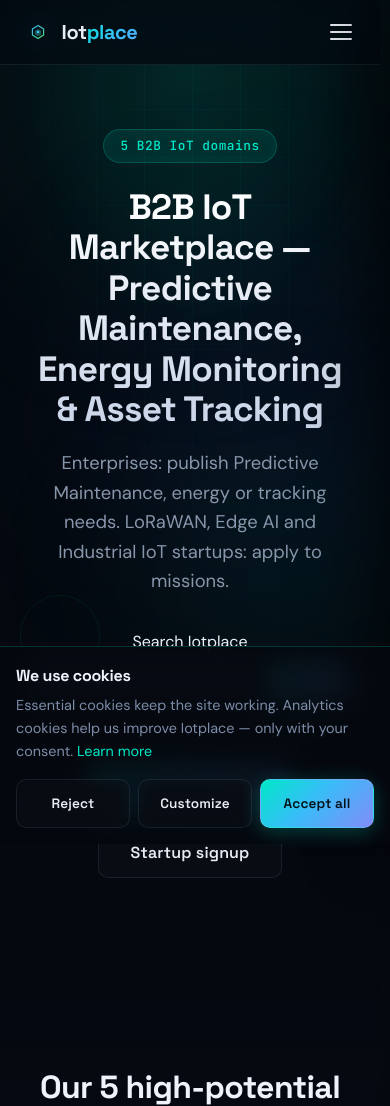
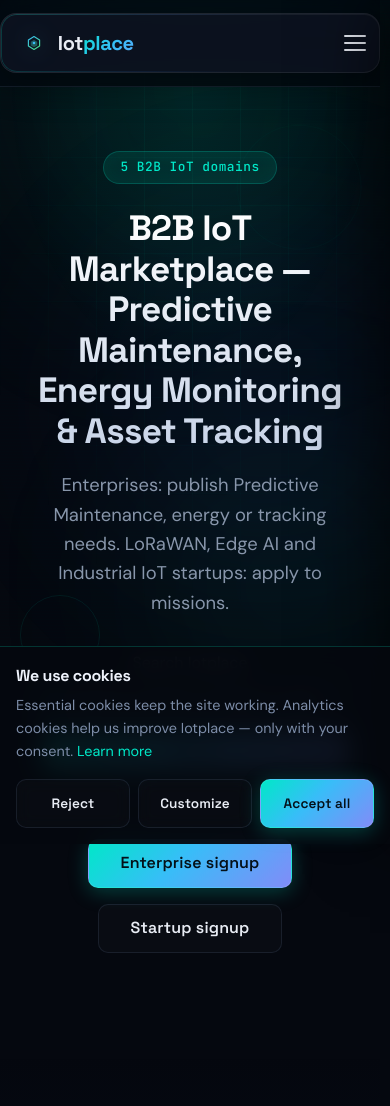
Before and after one commit to Colin-tech-VS/Iotplace, a Flask app: page / in a window 390 px wide. Shown: the top 1106 px of the page. Run offline with Flask 3, Linux system fonts and the light colour scheme; data that the repository does not hold is empty; some libraries are stand-ins or nearby versions.

Commit message:
ui: redesign vitrine navbar as a floating glass pill + cleaner unified search bar
- Navbar: original "floating glass pill" — sticky, rounded, backdrop-blur with a
  faint accent sheen, sitting over the page background so it feels integrated yet
  reads as a normal nav on every page. Plain links become hover/active pills.
- Mobile: hamburger opens a rounded glass dropdown anchored under the pill,
  full-width action buttons, centered language switcher.
- Search: hero + results-page bars restyled as rounded pills with an accent
  button and clearer focus ring; responsive stacking on small screens.
- Bumped style.css cache version to v=14.

Verified with headless Chrome screenshots (desktop, mobile collapsed, mobile
menu open, search page).

```diff
--- a/compte/templates/compte_layout.html
+++ b/compte/templates/compte_layout.html
@@ -9,7 +9,7 @@
     <link rel="preconnect" href="https://fonts.googleapis.com">
     <link rel="preconnect" href="https://fonts.gstatic.com" crossorigin>
     <link href="https://fonts.googleapis.com/css2?family=DM+Sans:ital,opsz,wght@0,9..40,400;0,9..40,500;0,9..40,600;0,9..40,700&family=JetBrains+Mono:wght@400;500&family=Space+Grotesk:wght@500;600;700&display=swap" rel="stylesheet">
-    <link rel="stylesheet" href="{{ url_for('vitrine.static', filename='css/style.css') }}?v=13">
+    <link rel="stylesheet" href="{{ url_for('vitrine.static', filename='css/style.css') }}?v=14">
     <link rel="stylesheet" href="{{ url_for('vitrine.static', filename='css/iot-theme.css') }}?v=3">
     <link rel="stylesheet" href="{{ url_for('vitrine.static', filename='css/scrollbars.css') }}?v=1">
     <link rel="stylesheet" href="{{ url_for('vitrine.static', filename='css/compte-dashboard.css') }}?v=5">
--- a/vitrine/static/css/style.css
+++ b/vitrine/static/css/style.css
@@ -284,21 +284,47 @@ main { flex: 1; }
 a { color: var(--accent); text-decoration: none; transition: color 0.2s; }
 a:hover { color: #33e0be; }
 
-/* ── Navbar ── */
+/* ── Navbar — floating glass pill, integrated over the page background ── */
 .navbar {
     position: sticky;
     top: 0;
     z-index: 100;
-    background: rgba(10, 14, 23, 0.85);
-    backdrop-filter: blur(16px);
-    border-bottom: 1px solid var(--border);
+    padding: 0.8rem 0;
+    background: transparent;
+    border: none;
 }
 
 .nav-inner {
+    position: relative;
     display: flex;
     align-items: center;
     justify-content: space-between;
-    height: 64px;
+    gap: 1rem;
+    height: 60px;
+    padding: 0 0.55rem 0 1.2rem;
+    border-radius: 16px;
+    background: rgba(16, 22, 36, 0.7);
+    backdrop-filter: blur(18px) saturate(140%);
+    -webkit-backdrop-filter: blur(18px) saturate(140%);
+    border: 1px solid rgba(255, 255, 255, 0.08);
+    box-shadow:
+        0 10px 36px rgba(0, 0, 0, 0.34),
+        inset 0 1px 0 rgba(255, 255, 255, 0.06);
+}
+
+/* Faint accent sheen along the top edge of the pill */
+.nav-inner::before {
+    content: "";
+    position: absolute;
+    inset: 0;
+    border-radius: inherit;
+    padding: 1px;
+    background: linear-gradient(120deg, rgba(0, 232, 200, 0.35), rgba(59, 130, 246, 0.18) 40%, transparent 70%);
+    -webkit-mask: linear-gradient(#000 0 0) content-box, linear-gradient(#000 0 0);
+    -webkit-mask-composite: xor;
+    mask-composite: exclude;
+    opacity: 0.6;
+    pointer-events: none;
 }
 
 .logo {
@@ -549,29 +589,32 @@ a:hover { color: #33e0be; }
     margin-bottom: 3.5rem;
 }
 
-/* Unified search — hero entry point */
+/* Unified search — hero entry point (sleek rounded bar with embedded button) */
 .hero-search {
-    max-width: 640px;
-    margin: 0 auto 1.5rem;
+    max-width: 600px;
+    margin: 0 auto 1.75rem;
 }
 .hero-search-wrap {
     display: flex;
     align-items: center;
-    gap: 0.5rem;
-    background: var(--bg-card);
-    border: 1px solid var(--border);
-    border-radius: var(--radius);
-    padding: 0.4rem 0.4rem 0.4rem 0.9rem;
+    gap: 0.6rem;
+    background: rgba(16, 22, 36, 0.6);
+    backdrop-filter: blur(12px);
+    -webkit-backdrop-filter: blur(12px);
+    border: 1px solid rgba(255, 255, 255, 0.1);
+    border-radius: 999px;
+    padding: 0.4rem 0.4rem 0.4rem 1.15rem;
+    box-shadow: 0 8px 30px rgba(0, 0, 0, 0.28);
     transition: border-color 0.18s ease, box-shadow 0.18s ease;
 }
 .hero-search-wrap:focus-within {
-    border-color: var(--accent);
-    box-shadow: 0 0 0 3px var(--accent-dim);
+    border-color: rgba(0, 232, 200, 0.5);
+    box-shadow: 0 0 0 4px var(--accent-dim), 0 8px 30px rgba(0, 0, 0, 0.28);
 }
 .hero-search-icon {
     width: 20px;
     height: 20px;
-    color: var(--text-muted);
+    color: var(--accent);
     flex-shrink: 0;
 }
 .hero-search-input {
@@ -580,20 +623,37 @@ a:hover { color: #33e0be; }
     border: none;
     outline: none;
     color: var(--text);
-    font-size: 1rem;
-    padding: 0.5rem 0;
+    font-size: 1.02rem;
+    padding: 0.6rem 0;
     min-width: 0;
 }
 .hero-search-input::placeholder { color: var(--text-muted); }
-.hero-search-btn { flex-shrink: 0; }
+.hero-search-btn {
+    flex-shrink: 0;
+    border-radius: 999px;
+    padding: 0.6rem 1.5rem;
+}
 .hero-search-hint {
     display: block;
-    margin-top: 0.6rem;
-    font-size: 0.85rem;
-    color: var(--text-muted);
-}
-.search-page-form { max-width: 640px; margin: 1.5rem auto 0; display: flex; gap: 0.5rem; }
-.search-page-form .directory-search-wrap { flex: 1; }
+    margin-top: 0.75rem;
+    font-size: 0.82rem;
+    color: var(--text-muted);
+    opacity: 0.85;
+}
+
+/* Search results page form — reuses the same rounded treatment */
+.search-page-form {
+    max-width: 600px;
+    margin: 1.75rem auto 0;
+    display: flex;
+    gap: 0.5rem;
+}
+.search-page-form .directory-search-wrap {
+    flex: 1;
+    border-radius: 999px;
+    padding-left: 1.15rem;
+}
+.search-page-form .directory-search-submit { border-radius: 999px; padding: 0.55rem 1.4rem; }
 .search-group-count {
     display: inline-block;
     font-size: 0.85rem;
@@ -605,17 +665,21 @@ a:hover { color: #33e0be; }
     vertical-align: middle;
 }
 
-/* Nav search link */
+/* Nav search link — compact pill with icon that fits the glass navbar */
 .nav-search-link {
     display: inline-flex;
     align-items: center;
     gap: 0.4rem;
 }
-.nav-search-link svg { flex-shrink: 0; }
+.nav-search-link svg { flex-shrink: 0; opacity: 0.85; }
 
 @media (max-width: 560px) {
-    .hero-search-btn { padding-left: 0.9rem; padding-right: 0.9rem; }
+    .hero-search-wrap { flex-wrap: wrap; border-radius: 16px; }
+    .hero-search-input { flex: 1 0 60%; }
+    .hero-search-btn { flex: 1; }
     .search-page-form { flex-direction: column; }
+    .search-page-form .directory-search-wrap,
+    .search-page-form .directory-search-submit { border-radius: 12px; }
 }
 
 .hero-stats {
--- a/vitrine/templates/base.html
+++ b/vitrine/templates/base.html
@@ -43,7 +43,7 @@
     <link rel="preconnect" href="https://fonts.googleapis.com">
     <link rel="preconnect" href="https://fonts.gstatic.com" crossorigin>
     <link href="https://fonts.googleapis.com/css2?family=DM+Sans:ital,opsz,wght@0,9..40,400;0,9..40,500;0,9..40,600;0,9..40,700;1,9..40,400&family=JetBrains+Mono:wght@400;500&family=Space+Grotesk:wght@500;600;700&display=swap" rel="stylesheet">
-    <link rel="stylesheet" href="{{ url_for('vitrine.static', filename='css/style.css') }}?v=13">
+    <link rel="stylesheet" href="{{ url_for('vitrine.static', filename='css/style.css') }}?v=14">
     <link rel="stylesheet" href="{{ url_for('vitrine.static', filename='css/iot-theme.css') }}?v=3">
     <link rel="stylesheet" href="{{ url_for('vitrine.static', filename='css/scrollbars.css') }}?v=1">
     <link rel="stylesheet" href="{{ url_for('vitrine.static', filename='css/toast.css') }}?v=1">
```
Also changed, not shown: other parts of vitrine/static/css/style.css (+35 -11 lines).
